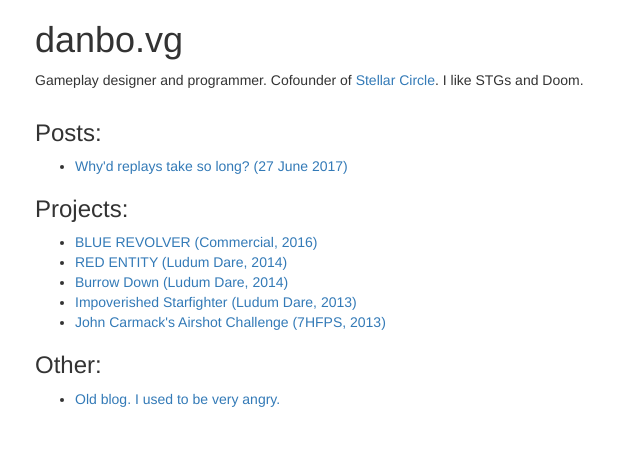
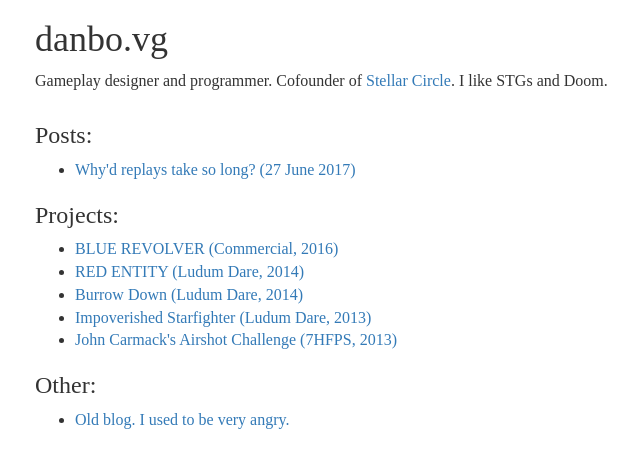
Before and after one commit to tinydanbo/tinydanbo.github.io, a Jekyll site: the page built from index.html, in a window 1280 px wide. Shown: the top 468 px of the page, without its empty margins (35-675 px from the left). Built offline with Jekyll 4.4.1, drawn with Linux system fonts in a browser that asks for light colours.

Commit message:
gangnam style

```diff
--- a/_layouts/default.html
+++ b/_layouts/default.html
@@ -4,6 +4,7 @@
 			<title>{{ page.title }}</title>
 			<link rel="stylesheet" href="https://maxcdn.bootstrapcdn.com/bootstrap/3.3.7/css/bootstrap.min.css" integrity="sha384-BVYiiSIFeK1dGmJRAkycuHAHRg32OmUcww7on3RYdg4Va+PmSTsz/K68vbdEjh4u" crossorigin="anonymous">
 			<link rel="stylesheet" href="style.css">
+			<link rel="icon" type="image/png" href="favicon.png" />
 		</head>
 		<body>
 			<header>
--- a/style.css
+++ b/style.css
@@ -1,3 +1,8 @@
+body {
+	font-size: 16px;
+	font-family: 'PT Serif', serif;
+}
+
 .post-image {
 
 }
```
